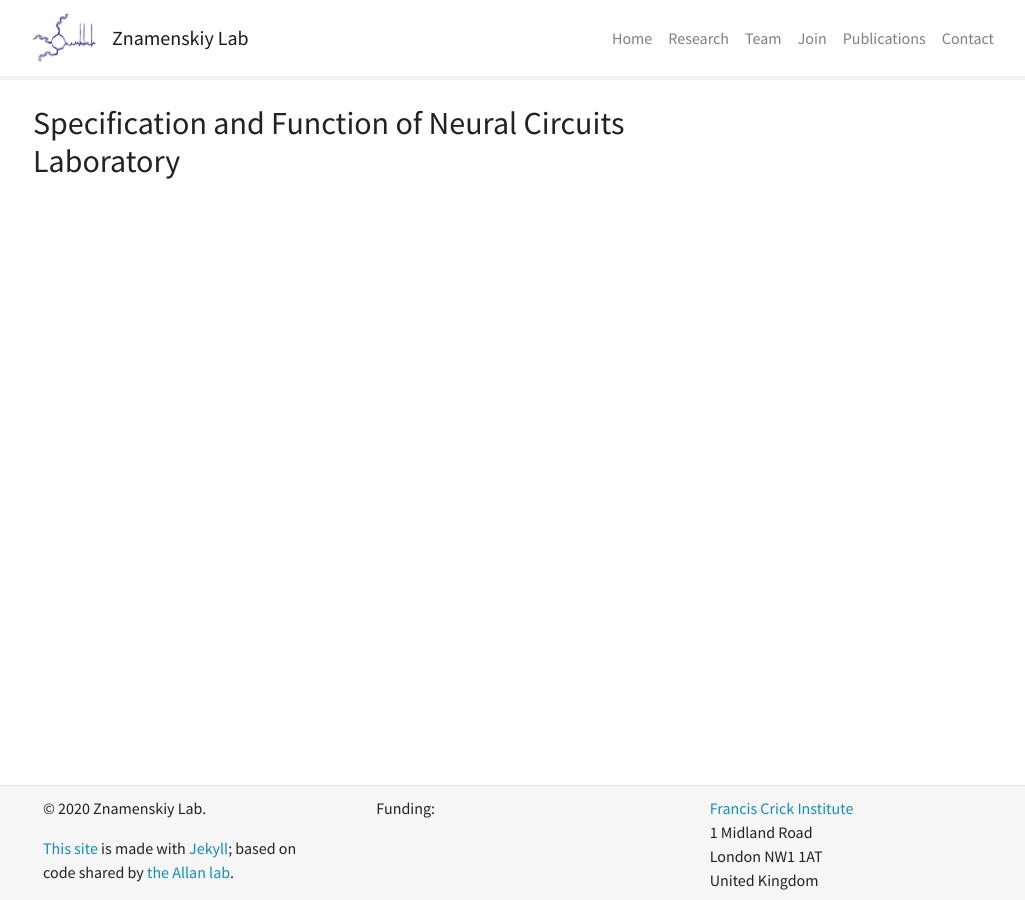
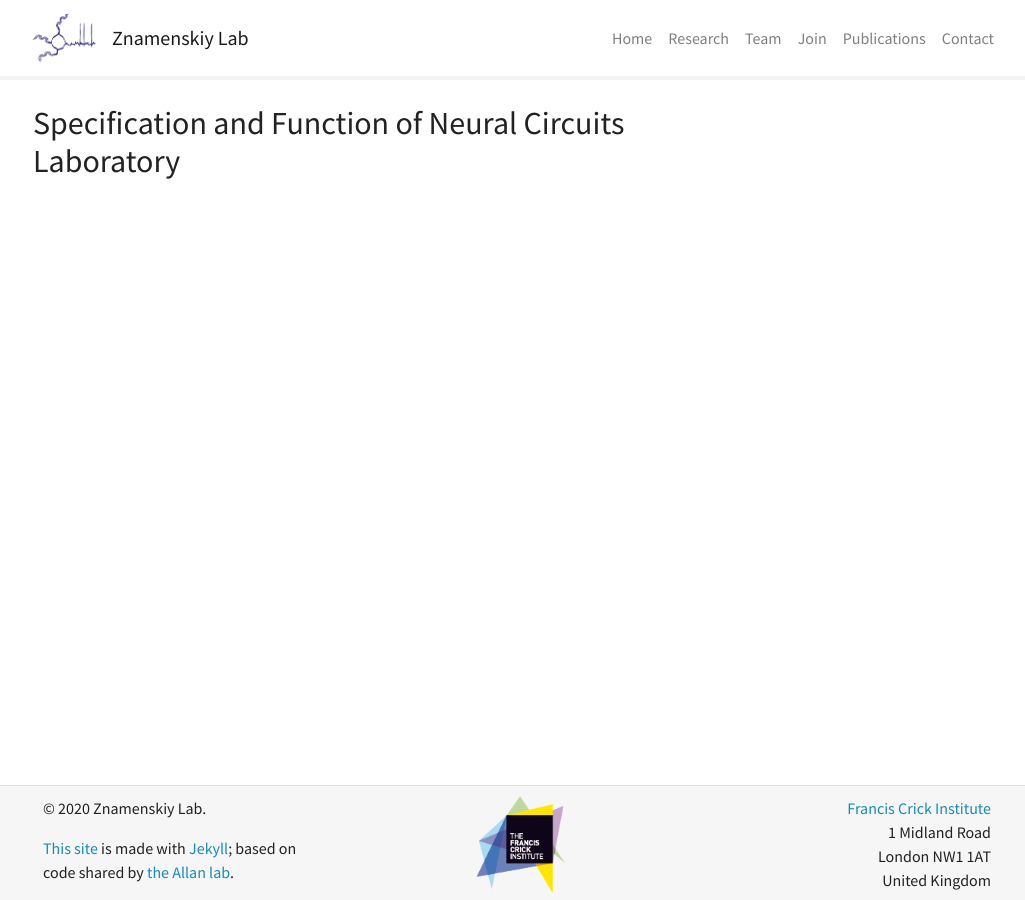
Before and after one commit to znamlab/znamlab.github.io, a Jekyll site: the page built from _pages/home.md, in a window 1280 px wide. Shown: the whole page, without its empty margins (123-1148 px from the left). Built offline with Jekyll 4.4.1, drawn with Linux system fonts in a browser that asks for light colours; nearby versions of some CDN libraries.

Commit message:
add crick logo to footer

```diff
--- a/_includes/footer.html
+++ b/_includes/footer.html
@@ -1,21 +1,19 @@
-<div id="footer" class="panel border-top">
+<div id="footer" class="page-footer panel border-top">
   <div class="panel-footer">
 	<div class="container-fluid">
 	  <div class="row">
 		<div class="col-sm-4">
-
 		  <p>&copy 2020 Znamenskiy Lab.</p>
       <p><a href="{{ site.url }}{{ site.baseurl }}/aboutwebsite.html">This site</a> is made with <a href="https://jekyllrb.com">Jekyll</a>;
         based on code shared by <a href="http://www.allanlab.org/">the Allan lab</a>.</p>
 		   <p>  </p><p>
+		</div>
 
+    <div class="col-sm-4 text-center">
+    <img src="{{ site.url }}{{ site.baseurl }}/images/crick_logo.png" class="img-fluid" alt="Crick logo" width="100 px">
+    </div>
 
-		</div>
-		<div class="col-sm-4">
-		  Funding:<br />
-
-		</div>
-		<div class="col-sm-4">
+		<div class="col-sm-4 text-right">
 		  <a href="http://www.crick.ac.uk">Francis Crick Institute</a> <br />
 		  1 Midland Road <br />
 		  London NW1 1AT <br />
```
